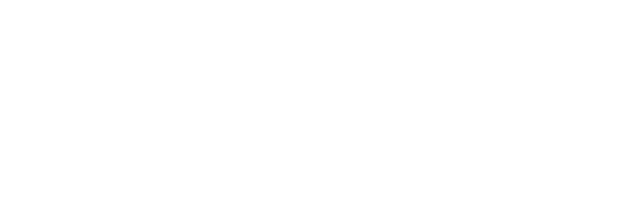
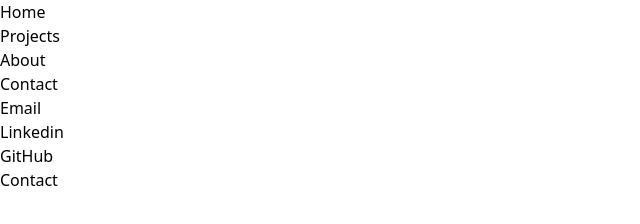
Before and after one commit to arielle-m/portfolio-v2-draft, a plain HTML site: page index.html in a window 1280 px wide. Shown: the whole page, without its empty margins (0-640 px from the left). Drawn offline with nearby package versions, Linux system fonts and the light colour scheme.

Commit message:
added tailwind cdn & custom htmlEl nav & footer

```diff
--- a/index.html
+++ b/index.html
@@ -3,8 +3,23 @@
     <meta charset="UTF-8">
     <meta name="viewport" content="width=device-width, initial-scale=1.0">
     <title>Portfolio v.2.0</title>
+    <script src="https://cdn.tailwindcss.com"></script>
+    <script>
+        tailwind.config = {
+            theme: {
+                extend: {
+                    colors: {
+
+                    }
+                }
+            }
+        }
+    </script>
+    <script defer src="js.js"></script>
 </head>
 <body>
+    <am-navbar></am-navbar>
 
+    <am-footer></am-footer>
 </body>
 </html>
--- /dev/null
+++ b/js.js
@@ -0,0 +1,69 @@
+class NavBar extends HTMLElement {
+    constructor() {
+        super();
+    }
+
+    connectedCallback() {
+        console.log("NavBar custom element added to page.");
+        this.innerHTML = `
+            <header>
+                <nav>
+                    <ul>
+                        <li><a href="#home">Home</a></li>
+                        <li><a href="#projects">Projects</a></li>
+                        <li><a href="#about">About</a></li>
+                        <li><a href="#contact">Contact</a></li>
+                    </ul>
+                </nav>
+            </header>
+        `;
+    }
+
+    disconnectedCallback() {
+        console.log("NavBar custom element removed from page.");
+    }
+
+    adoptedCallback() {
+        console.log("NavBar custom element moved to new page.");
+    }
+
+    attributeChangedCallback(name, oldValue, newValue) {
+        console.log(`Attribute ${name} has changed on NavBar.`);
+    }
+}
+customElements.define("am-navbar", NavBar);
+
+class Footer extends HTMLElement {
+    constructor() {
+        super();
+    }
+
+    connectedCallback() {
+        console.log("Footer custom element added to page.");
+        this.innerHTML = `
+            <footer>
+                <nav>
+                    <ul>
+                        <li><a href="#home">Email</a></li>
+                        <li><a href="#projects">Linkedin</a></li>
+                        <li><a href="#about">GitHub</a></li>
+                        <li><a href="#contact">Contact</a></li>
+                    </ul>
+                </nav>
+            </footer>
+        `;
+    }
+
+    disconnectedCallback() {
+        console.log("Footer custom element removed from page.");
+    }
+
+    adoptedCallback() {
+        console.log("Footer custom element moved to new page.");
+    }
+
+    attributeChangedCallback(name, oldValue, newValue) {
+        console.log(`Attribute ${name} has changed on Footer.`);
+    }
+}
+customElements.define("am-footer", Footer);
```
